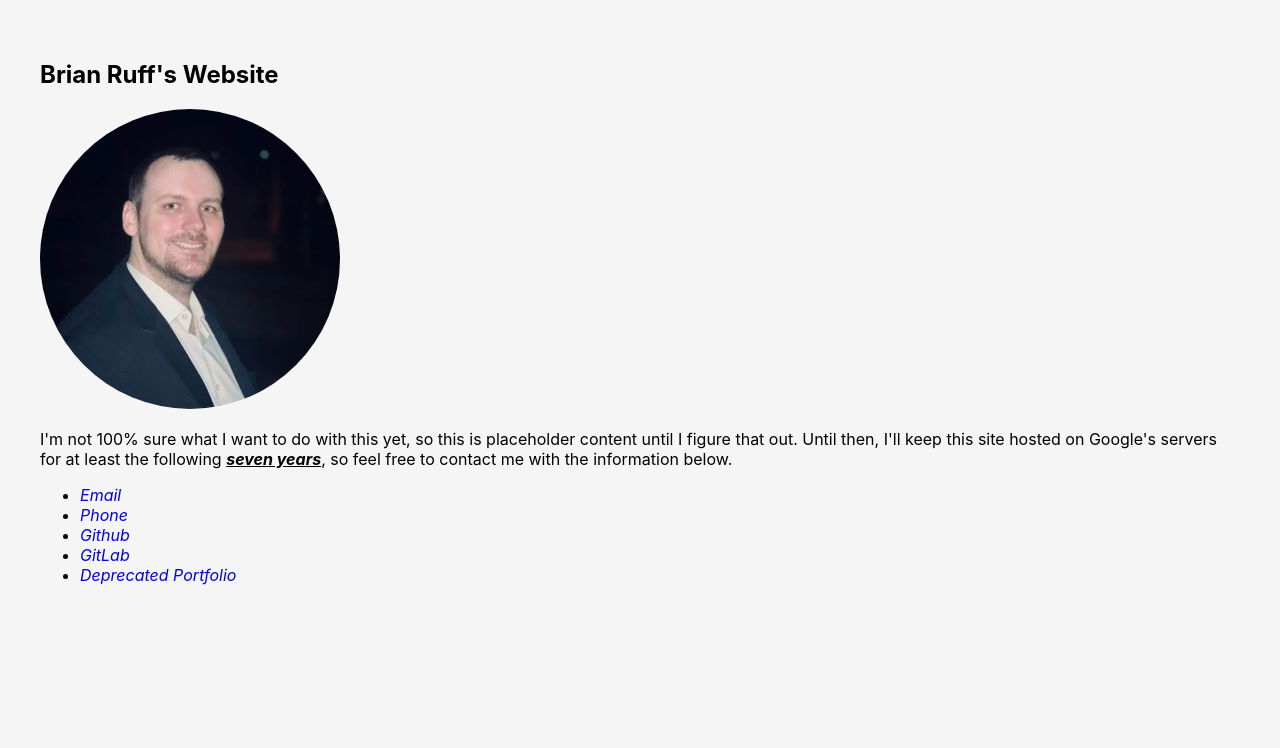
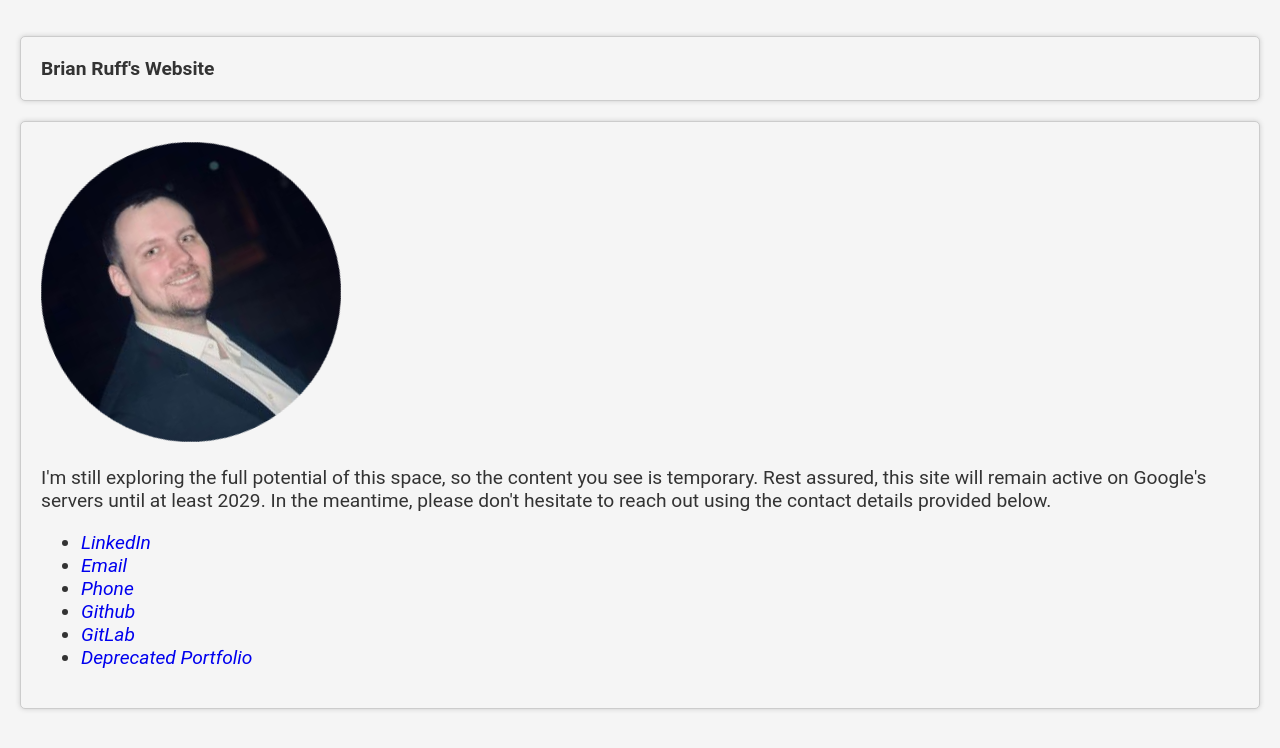
Before and after one commit to BrianARuff/brianruff, a Next.js app: page / in a window 1280 px wide. Shown: the top 748 px of the page. Built offline with nearby package versions, Linux system fonts and the light colour scheme.

Commit message:
add linkedin, code clean-up

```diff
--- a/package.json
+++ b/package.json
@@ -9,6 +9,7 @@
     "lint": "next lint"
   },
   "dependencies": {
+    "@next/swc-darwin-arm64": "^13.5.5",
     "blob": "^0.1.0",
     "fs": "^0.0.1-security",
     "next": "12.1.5",
--- a/pages/index.tsx
+++ b/pages/index.tsx
@@ -1,65 +1,81 @@
 import Link from "next/link";
 import Image from "next/image";
 import styles from "../styles/Home.module.scss";
+import { useEffect, useState } from "react";
+
+const { homeSection, picOfMe } = styles;
+
+export interface HomePageContent {
+    header: string;
+    description: string;
+}
 
 export default function Home() {
+  const [content, setContent] = useState<HomePageContent | null>(null);
+
+  useEffect(() => {
+    async function fetchData() {
+      const response = await fetch('/content.json');
+      const jsonData = await response.json();
+      setContent(jsonData);
+    }
+
+    fetchData();
+  }, []);
+
+  if (content === null) return <p>Loading...</p>
+
   return (
-    <section className={styles.homeSection}>
-      <h1>Brian Ruff&apos;s Website</h1>
-      <Image
-        style={{ borderRadius: "50%" }}
+    <section>
+      <h1 className={homeSection} dangerouslySetInnerHTML={{
+        __html: content.header
+      }}></h1>
+     <div className={homeSection}>
+     <Image
+        className={picOfMe}
         aria-describedby="Brian Ruff"
         alt="Brian Ruff"
         height={300}
         width={300}
-        src={"/small-me.jpg"}
+        src="/small-me.jpg"
       />
-      <p>
-        I&apos;m not 100% sure what I want to do with this yet, so this is
-        placeholder content until I figure that out. Until then, I&apos;ll keep
-        this site hosted on Google&apos;s servers for at least the following{" "}
-        <span className={styles.googleHostTimePeriod}>seven years</span>, so
-        feel free to contact me with the information below.
+      <p dangerouslySetInnerHTML={{
+        __html: content.description
+      }}>
       </p>
       <address>
         <ul>
-          <li>
-            <a href="mailto:brff19@gmail.com" target="_top">
-              Email
-            </a>
-          </li>
-          <li>
-            <a
-              href="tel:+1-980-240-6927"
-              target="_top"
-              rel="noopener noreferrer"
-            >
-              Phone
-            </a>
-          </li>
-          <li>
-            <Link href={"https://github.com/brianaruff"} passHref>
-              <a target="_blank" rel="noopener noreferrer">
-                Github
-              </a>
-            </Link>
-          </li>
-          <li>
-            <Link href={"https://gitlab.com/brff19"} passHref>
-              <a target="_blank" rel="noopener noreferrer">
-                GitLab
-              </a>
-            </Link>
-          </li>
-          <li>
-            <Link href="https://brianruffportfolio.com/">
-              <a target="_blank" rel="noopener noreferrer">
-                Deprecated Portfolio
-              </a>
-            </Link>
-          </li>
+          {renderLink("https://www.linkedin.com/in/brianaruff", "LinkedIn")}
+          {renderAnchor("mailto:brff19@gmail.com", "Email")}
+          {renderAnchor("tel:+1-980-240-6927", "Phone")}
+          {renderLink("https://github.com/brianaruff", "Github")}
+          {renderLink("https://gitlab.com/brff19", "GitLab")}
+          {renderLink("https://brianruffportfolio.com/", "Deprecated Portfolio")}
         </ul>
       </address>
+     </div>
     </section>
   );
 }
+
+function renderLink(href: string, text: string) {
+  return (
+    <li>
+      <Link href={href} passHref>
+        <a target="_blank" rel="noopener noreferrer">
+          {text}
+        </a>
+      </Link>
+    </li>
+  );
+}
+
+function renderAnchor(href, text) {
+  return (
+    <li>
+      <a href={href} target="_top" rel="noopener noreferrer">
+        {text}
+      </a>
+    </li>
+  );
+}
--- /dev/null
+++ b/public/content.json
@@ -0,0 +1,4 @@
+{
+    "header": "Brian Ruff&apos;s Website",
+    "description": "I&apos;m still exploring the full potential of this space, so the content you see is temporary. Rest assured, this site will remain active on Google's servers until at least <span class='siteExpirationYear'>2029</span>. In the meantime, please don't hesitate to reach out using the contact details provided below."
+}
--- a/styles/Home.module.scss
+++ b/styles/Home.module.scss
@@ -2,10 +2,36 @@
   background-color: #f5f5f5;
   padding: 20px;
   margin-bottom: 20px;
+  border-radius: 5px;
+  font-family: 'Roboto', sans-serif;
+  font-size: 1.2rem;
+  color: #333;
+  border: 1px solid #ccc;
+  box-shadow: 0 0 5px #ccc;
 
-  .googleHostTimePeriod {
-    font-weight: bold;
-    text-decoration: underline;
-    font-style: italic;
+  .picOfMe {
+    width: 300px;
+    margin-bottom: 20px;
+    border-radius: 50%;
+    border: 1px solid red;
+    animation: movePic 10s ease-in-out alternate-reverse infinite;
   }
 }
+
+@keyframes movePic {
+  0% {
+    transform: translateX(300px);
+  }
+
+  25% {
+    transform: rotate(-360deg);
+  }
+
+  50% {
+    transform: rotate(0deg);
+  }
+
+  100% {
+    transform: translateX(-300px);
+  }
+}
```
Also changed, not shown: 2 other files (tests, documents, lock files or other folders).
